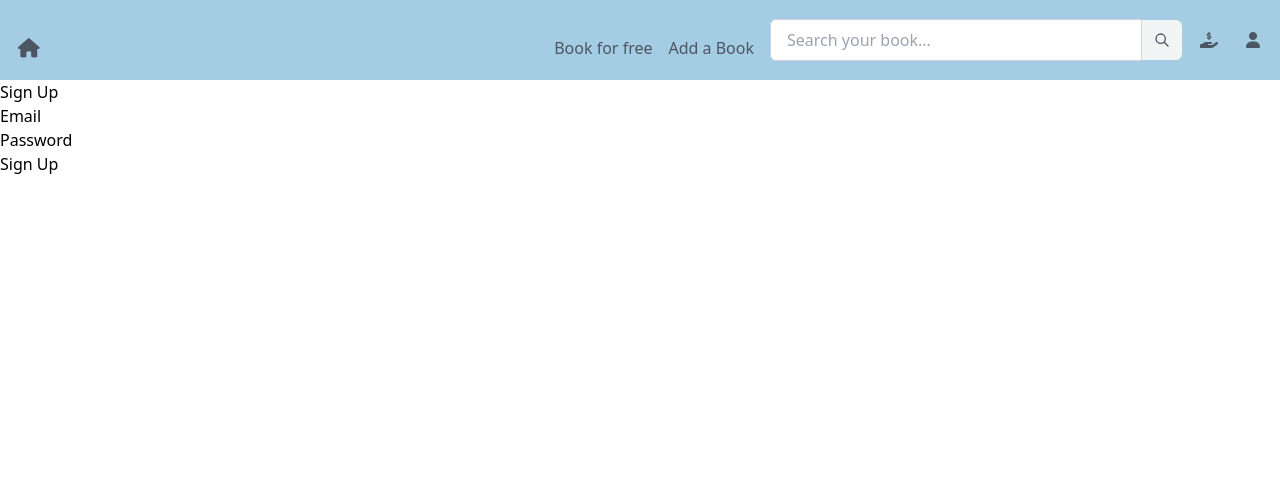
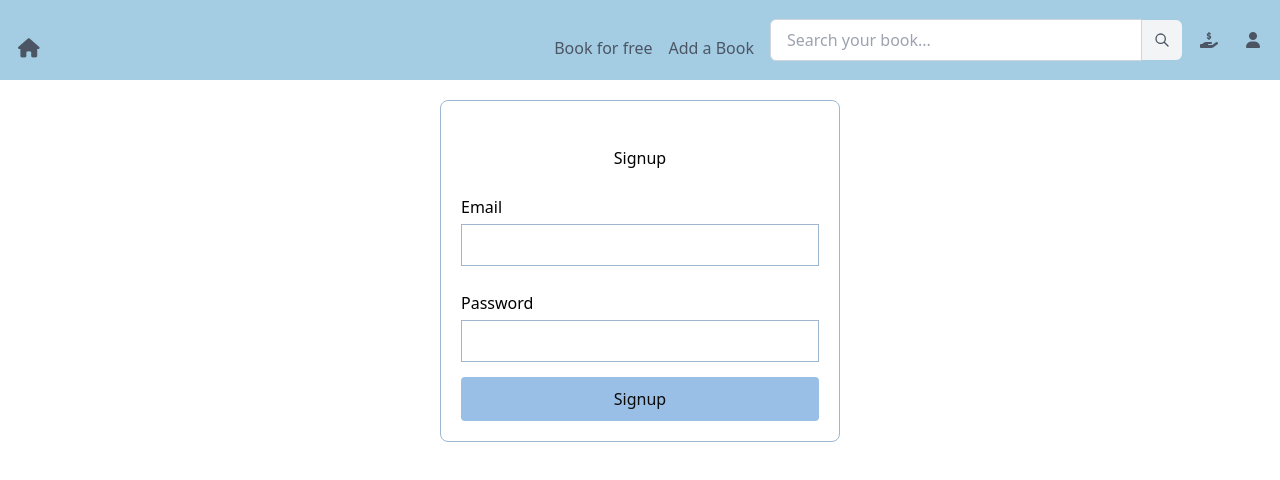
Before and after one commit to pputtaswamy07/read-cycle, an Angular app: page /signup in a window 1280 px wide. Shown: the top 480 px of the page. Built offline with nearby package versions, Linux system fonts and the light colour scheme.

Commit message:
signup page has email and password container

```diff
--- a/src/app/signup-page/signup-page.component.html
+++ b/src/app/signup-page/signup-page.component.html
@@ -1,14 +1,14 @@
-<div class="signup-container">
-    <h2>Sign Up</h2>
+<div class="login-container">
+    <h2>Signup</h2>
     <form (ngSubmit)="onSignUp()">
         <div>
-            <label for="signup-email">Email</label>
-            <input type="email" id="signup-email" [(ngModel)]="signupEmail" name="signupEmail" required>
+            <label for="email">Email</label>
+            <input type="email" id="email" [(ngModel)]="signupEmail" name="email" required>
         </div>
         <div>
-            <label for="signup-password">Password</label>
-            <input type="password" id="signup-password" [(ngModel)]="signupPassword" name="signupPassword" required>
+            <label for="password">Password</label>
+            <input type="password" id="password" [(ngModel)]="signupPassword" name="password" required>
         </div>
-        <button type="submit">Sign Up</button>
+        <button type="submit">Signup</button>
     </form>
 </div>
--- a/src/app/signup-page/signup-page.component.scss
+++ b/src/app/signup-page/signup-page.component.scss
@@ -0,0 +1,50 @@
+.login-container,
+.signup-container {
+  max-width: 400px;
+  margin: auto;
+  padding: 20px;
+  border: 1px solid #9eb7ce;
+  border-radius: 8px;
+  margin-top: 20px;
+}
+
+.login-container h2,
+.signup-container h2 {
+  text-align: center;
+  margin-top: 25px;
+}
+
+.login-container form div,
+.signup-container form div {
+  margin-bottom: 15px;
+  margin-top: 25px;
+}
+
+.login-container label,
+.signup-container label {
+  display: block;
+  margin-bottom: 5px;
+}
+
+.login-container input,
+.signup-container input {
+  width: 100%;
+  padding: 8px;
+  box-sizing: border-box;
+  border: 1px solid #9eb7ce;
+}
+
+button {
+  display: block;
+  width: 100%;
+  padding: 10px;
+  background-color: #9abfe6;
+  color: rgb(10, 10, 10);
+  border: none;
+  border-radius: 4px;
+  cursor: pointer;
+}
+
+button:hover {
+  background-color: #79b0e7;
+}
```
